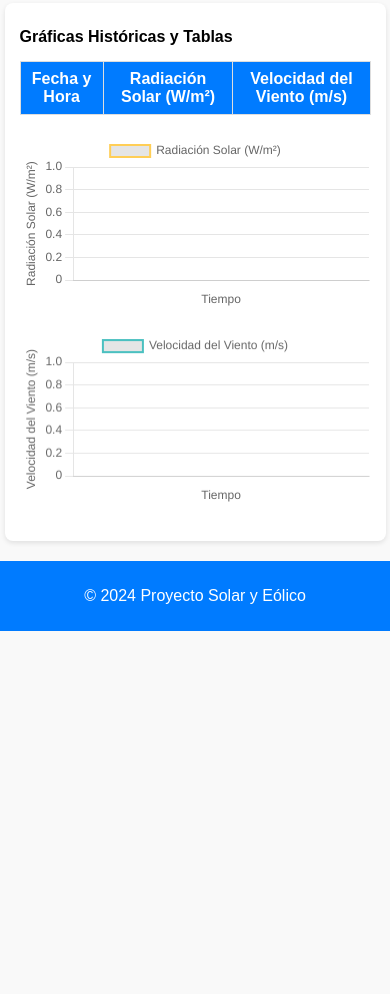
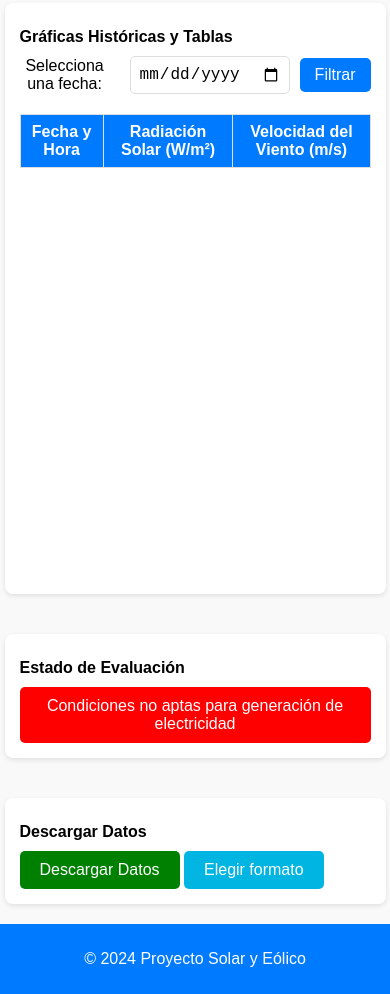
Before and after one commit to JosueFlorian17/ventus_web, a plain HTML site: page index.html in a window 390 px wide. Shown: the part 860-1854 px from the top of the page. Before the commit the page ends 1491 px from the top, so only its background shows below. Drawn offline with nearby package versions, Linux system fonts and the light colour scheme; no server answers.

Commit message:
Add files via upload

```diff
--- a/index.html
+++ b/index.html
@@ -6,6 +6,7 @@
     <title>Monitor de Radiación Solar y Velocidad del Viento</title>
     <link rel="stylesheet" href="styles.css">
     <script src="https://cdn.jsdelivr.net/npm/chart.js"></script>
+    <script src="https://cdnjs.cloudflare.com/ajax/libs/jspdf/2.5.1/jspdf.umd.min.js"></script> <!-- jsPDF -->
 </head>
 <body>
 
@@ -31,6 +32,14 @@
 
 <section id="historical-graphs">
     <h2>Gráficas Históricas y Tablas</h2>
+
+    <!-- Filtro de Fecha -->
+    <div id="date-filter" style="text-align: center; margin-bottom: 20px;">
+        <label for="date-picker" style="font-size: 16px;">Selecciona una fecha:</label>
+        <input type="date" id="date-picker" style="padding: 8px; font-size: 16px; margin-left: 10px; border: 1px solid #ddd; border-radius: 5px;">
+        <button onclick="filterDataByDate()" style="background-color: #007BFF; color: white; padding: 8px 15px; border: none; border-radius: 5px; font-size: 16px; cursor: pointer;">Filtrar</button>
+    </div>
+
     <div class="historical-table">
         <table border="1">
             <thead>
@@ -49,186 +58,34 @@
     <canvas id="windGraph" width="400" height="200"></canvas>
 </section>
 
+
+
+
+<section id="evaluation">
+    <h2>Estado de Evaluación</h2>
+    <button id="evaluationButton" style="background-color: red; color: white; padding: 10px 20px; border: none; cursor: pointer; border-radius: 5px; font-size: 16px;" onclick="toggleStatus()">Condiciones no aptas para generación de electricidad</button>
+</section>
+
+<section id="download-section">
+    <h2>Descargar Datos</h2>
+    <button id="downloadButton" style="background-color: #008000; color: white; padding: 10px 20px; border: none; cursor: pointer; border-radius: 5px; font-size: 16px;">Descargar Datos</button>
+
+    <!-- Dropdown de formatos -->
+    <div class="dropdown" style="position: relative; display: inline-block;">
+        <button id="dropdownButton" style="background-color: #00B5E2; color: white; padding: 10px 20px; border: none; cursor: pointer; border-radius: 5px; font-size: 16px;">Elegir formato</button>
+        <div id="dropdownMenu" style="display: none; position: absolute; background-color: #f9f9f9; min-width: 160px; box-shadow: 0px 8px 16px 0px rgba(0,0,0,0.2); z-index: 1;">
+            <button onclick="downloadAsCSV()" style="background-color: white; color: black; padding: 10px; width: 100%; border: none; text-align: left;">CSV</button>
+            <button onclick="downloadAsPNG()" style="background-color: white; color: black; padding: 10px; width: 100%; border: none; text-align: left;">PNG</button>
+            <button onclick="downloadAsPDF()" style="background-color: white; color: black; padding: 10px; width: 100%; border: none; text-align: left;">PDF</button>
+        </div>
+    </div>
+</section>
+
 <footer>
     <p>&copy; 2024 Proyecto Solar y Eólico</p>
 </footer>
 
-<script>
-// URL de la API de ThingSpeak
-const channelID = 'TU_CANAL_ID'; // Reemplaza con tu ID de canal
-const readAPIKey = 'TU_API_KEY'; // Reemplaza con tu clave de API de solo lectura
-
-// Variables para almacenar datos históricos
-const historicalData = {
-    labels: [],
-    solarValues: [],
-    windValues: []
-};
-
-// Configuración de gráficas en tiempo real
-const ctxSolarReal = document.getElementById('realTimeChart').getContext('2d');
-const realTimeChart = new Chart(ctxSolarReal, {
-    type: 'line',
-    data: {
-        labels: [], // Vacío inicialmente
-        datasets: [{
-            label: 'Radiación Solar (W/m²)',
-            data: [],
-            borderColor: 'rgba(255, 99, 132, 1)',
-            borderWidth: 2,
-            fill: false
-        }]
-    },
-    options: {
-        responsive: true,
-        scales: {
-            x: { title: { display: true, text: 'Tiempo' } },
-            y: { title: { display: true, text: 'Radiación Solar (W/m²)' } }
-        }
-    }
-});
-
-const ctxWindReal = document.getElementById('windSpeedChart').getContext('2d');
-const windSpeedChart = new Chart(ctxWindReal, {
-    type: 'line',
-    data: {
-        labels: [],
-        datasets: [{
-            label: 'Velocidad del Viento (m/s)',
-            data: [],
-            borderColor: 'rgba(54, 162, 235, 1)',
-            borderWidth: 2,
-            fill: false
-        }]
-    },
-    options: {
-        responsive: true,
-        scales: {
-            x: { title: { display: true, text: 'Tiempo' } },
-            y: { title: { display: true, text: 'Velocidad del Viento (m/s)' } }
-        }
-    }
-});
-
-// Configuración de gráficas históricas
-const ctxSolarHist = document.getElementById('solarGraph').getContext('2d');
-const solarGraph = new Chart(ctxSolarHist, {
-    type: 'line',
-    data: {
-        labels: [],
-        datasets: [{
-            label: 'Radiación Solar (W/m²)',
-            data: [],
-            borderColor: 'rgba(255, 206, 86, 1)',
-            borderWidth: 2,
-            fill: false
-        }]
-    },
-    options: {
-        responsive: true,
-        scales: {
-            x: { title: { display: true, text: 'Tiempo' } },
-            y: { title: { display: true, text: 'Radiación Solar (W/m²)' } }
-        }
-    }
-});
-
-const ctxWindHist = document.getElementById('windGraph').getContext('2d');
-const windGraph = new Chart(ctxWindHist, {
-    type: 'line',
-    data: {
-        labels: [],
-        datasets: [{
-            label: 'Velocidad del Viento (m/s)',
-            data: [],
-            borderColor: 'rgba(75, 192, 192, 1)',
-            borderWidth: 2,
-            fill: false
-        }]
-    },
-    options: {
-        responsive: true,
-        scales: {
-            x: { title: { display: true, text: 'Tiempo' } },
-            y: { title: { display: true, text: 'Velocidad del Viento (m/s)' } }
-        }
-    }
-});
-
-// Función para obtener datos de ThingSpeak
-async function fetchThingSpeakData() {
-    const solarResponse = await fetch(`https://api.thingspeak.com/channels/2733672/fields/1.json?api_key=ORQ5UJZGWK3ABPQ6&results=10`);
-    const windResponse = await fetch(`https://api.thingspeak.com/channels/2733672/fields/2.json?api_key=ORQ5UJZGWK3ABPQ6&results=10`);
-
-    const solarData = await solarResponse.json();
-    const windData = await windResponse.json();
-
-    const labels = solarData.feeds.map(feed => feed.created_at);
-    const solarValues = solarData.feeds.map(feed => parseFloat(feed.field1));
-    const windValues = windData.feeds.map(feed => parseFloat(feed.field2));
-
-    return { labels, solarValues, windValues };
-}
-
-// Función para actualizar datos en tiempo real
-async function updateRealTimeChart() {
-    const { labels, solarValues, windValues } = await fetchThingSpeakData();
-    const latestLabel = labels[labels.length - 1];
-    const latestSolar = solarValues[solarValues.length - 1];
-    const latestWind = windValues[windValues.length - 1];
-
-    // Actualizar elementos HTML
-    document.getElementById('solar-radiation').textContent = latestSolar.toFixed(2);
-    document.getElementById('wind-speed').textContent = latestWind.toFixed(2);
-
-    // Actualizar gráficas en tiempo real
-    realTimeChart.data.labels = labels;
-    realTimeChart.data.datasets[0].data = solarValues;
-
-    windSpeedChart.data.labels = labels;
-    windSpeedChart.data.datasets[0].data = windValues;
-
-    realTimeChart.update();
-    windSpeedChart.update();
-}
-
-// Función para actualizar datos históricos
-async function updateHistoricalData() {
-    const { labels, solarValues, windValues } = await fetchThingSpeakData();
-
-    // Agregar datos históricos
-    historicalData.labels.push(...labels);
-    historicalData.solarValues.push(...solarValues);
-    historicalData.windValues.push(...windValues);
-
-    // Actualizar tablas
-    const tableBody = document.getElementById('historical-table-body');
-    labels.forEach((label, index) => {
-        const row = document.createElement('tr');
-        row.innerHTML = `
-            <td>${label}</td>
-            <td>${solarValues[index].toFixed(2)}</td>
-            <td>${windValues[index].toFixed(2)}</td>
-        `;
-        tableBody.appendChild(row);
-    });
-
-    // Actualizar gráficas históricas
-    solarGraph.data.labels = historicalData.labels;
-    solarGraph.data.datasets[0].data = historicalData.solarValues;
-
-    windGraph.data.labels = historicalData.labels;
-    windGraph.data.datasets[0].data = historicalData.windValues;
-
-    solarGraph.update();
-    windGraph.update();
-}
-
-// Actualizar ambas secciones periódicamente
-setInterval(updateRealTimeChart, 5000); // Tiempo real cada 5 segundos
-setInterval(updateHistoricalData, 30000); // Históricos cada 30 segundos
-
-</script>
+<script src="scripts.js"></script>
 
 </body>
 </html>
--- /dev/null
+++ b/scripts.js
@@ -0,0 +1,261 @@
+// URL de la API de ThingSpeak
+const channelID = '2733672'; // Reemplaza con tu ID de canal
+const readAPIKey = 'ORQ5UJZGWK3ABPQ6'; // Reemplaza con tu clave de API de solo lectura
+
+// Variables para almacenar datos históricos
+const historicalData = {
+    labels: [],
+    solarValues: [],
+    windValues: []
+};
+
+// Set para rastrear los timestamps y evitar duplicados
+const fetchedTimestamps = new Set();
+
+// Configuración de gráficas en tiempo real
+const ctxSolarReal = document.getElementById('realTimeChart').getContext('2d');
+const realTimeChart = new Chart(ctxSolarReal, {
+    type: 'line',
+    data: {
+        labels: [],
+        datasets: [{
+            label: 'Radiación Solar (W/m²)',
+            data: [],
+            borderColor: 'rgba(255, 99, 132, 1)',
+            borderWidth: 2,
+            fill: false
+        }]
+    },
+    options: {
+        responsive: true,
+        scales: {
+            x: { title: { display: true, text: 'Tiempo' } },
+            y: { title: { display: true, text: 'Radiación Solar (W/m²)' } }
+        }
+    }
+});
+
+const ctxWindReal = document.getElementById('windSpeedChart').getContext('2d');
+const windSpeedChart = new Chart(ctxWindReal, {
+    type: 'line',
+    data: {
+        labels: [],
+        datasets: [{
+            label: 'Velocidad del Viento (m/s)',
+            data: [],
+            borderColor: 'rgba(54, 162, 235, 1)',
+            borderWidth: 2,
+            fill: false
+        }]
+    },
+    options: {
+        responsive: true,
+        scales: {
+            x: { title: { display: true, text: 'Tiempo' } },
+            y: { title: { display: true, text: 'Velocidad del Viento (m/s)' } }
+        }
+    }
+});
+
+// Función para obtener datos de ThingSpeak
+async function fetchThingSpeakData() {
+    const solarResponse = await fetch(`https://api.thingspeak.com/channels/${channelID}/fields/1.json?api_key=${readAPIKey}&results=10`);
+    const windResponse = await fetch(`https://api.thingspeak.com/channels/${channelID}/fields/2.json?api_key=${readAPIKey}&results=10`);
+
+    const solarData = await solarResponse.json();
+    const windData = await windResponse.json();
+
+    // Verificar si los datos están vacíos
+    if (solarData.feeds.length === 0 || windData.feeds.length === 0) {
+        return null; // No hay datos
+    }
+
+    const labels = solarData.feeds.map(feed => feed.created_at);
+    const solarValues = solarData.feeds.map(feed => parseFloat(feed.field1));
+    const windValues = windData.feeds.map(feed => parseFloat(feed.field2));
+
+    return { labels, solarValues, windValues };
+}
+
+
+// Función para actualizar los datos en tiempo real y el estado del botón
+async function updateRealTimeChart() {
+    try {
+        const { labels, solarValues, windValues } = await fetchThingSpeakData();
+        const latestLabel = labels[labels.length - 1];
+        const latestSolar = solarValues[solarValues.length - 1];
+        const latestWind = windValues[windValues.length - 1];
+
+        // Actualizar elementos HTML con los valores más recientes
+        document.getElementById('solar-radiation').textContent = latestSolar.toFixed(2);
+        document.getElementById('wind-speed').textContent = latestWind.toFixed(2);
+
+        // Verificar las condiciones para el estado (verde)
+        if (latestWind >= 2 && latestWind <= 15 && latestSolar >= 100 && latestSolar <= 1000) {
+            if (status !== 1) {  // Si el estado no es ya verde
+                status = 1; // Cambiar a verde
+                toggleStatus(); // Actualizar el botón a verde
+            }
+        } else {
+            if (status !== 0) {  // Si el estado no es ya rojo
+                status = 0; // Cambiar a rojo
+                toggleStatus(); // Actualizar el botón a rojo
+            }
+        }
+
+        // Actualizar gráficas en tiempo real
+        realTimeChart.data.labels = labels;
+        realTimeChart.data.datasets[0].data = solarValues;
+
+        windSpeedChart.data.labels = labels;
+        windSpeedChart.data.datasets[0].data = windValues;
+
+        realTimeChart.update();
+        windSpeedChart.update();
+    } catch (error) {
+        console.error("Error al obtener los datos de ThingSpeak", error);
+    }
+}
+
+
+
+
+// Función para actualizar datos históricos
+async function updateHistoricalData() {
+    try {
+        const data = await fetchThingSpeakData();
+
+        if (data === null) {
+            // No hay datos, mostrar mensaje en la tabla
+            document.getElementById('historical-table-body').innerHTML = `<tr><td colspan="3">No hay datos históricos disponibles.</td></tr>`;
+            return;
+        }
+
+        const { labels, solarValues, windValues } = data;
+
+        // Agregar solo los datos nuevos que no se hayan procesado antes
+        labels.forEach((label, index) => {
+            if (!fetchedTimestamps.has(label)) {
+                // Agregar timestamp al set
+                fetchedTimestamps.add(label);
+
+                // Agregar datos a las listas históricas
+                historicalData.labels.push(label);
+                historicalData.solarValues.push(solarValues[index]);
+                historicalData.windValues.push(windValues[index]);
+
+                // Actualizar tabla histórica
+                const tableBody = document.getElementById('historical-table-body');
+                const row = document.createElement('tr');
+                row.innerHTML = `
+                    <td>${label}</td>
+                    <td>${solarValues[index].toFixed(2)}</td>
+                    <td>${windValues[index].toFixed(2)}</td>
+                `;
+                tableBody.appendChild(row);
+            }
+        });
+
+        // Actualizar gráficas históricas
+        solarGraph.data.labels = historicalData.labels;
+        solarGraph.data.datasets[0].data = historicalData.solarValues;
+
+        windGraph.data.labels = historicalData.labels;
+        windGraph.data.datasets[0].data = historicalData.windValues;
+
+        solarGraph.update();
+        windGraph.update();
+    } catch (error) {
+        console.error("Error al obtener los datos históricos", error);
+    }
+}
+
+
+// Función para cambiar el estado del botón
+let status = 0; // 0: no aptas, 1: aptas
+
+function updateButtonState() {
+    const button = document.getElementById('evaluationButton');
+    if (status === 1) {
+        button.style.backgroundColor = 'green';
+        button.textContent = 'Condiciones óptimas para generación de electricidad';
+    } else {
+        button.style.backgroundColor = 'red';
+        button.textContent = 'Condiciones no aptas para generación de electricidad';
+    }
+}
+
+
+
+// Llamar a updateButtonState al cargar la página para que se muestre el estado correcto desde el principio
+updateButtonState();
+
+
+// Funciones para descargar archivos
+function downloadAsCSV() {
+    const csvData = [];
+    const labels = historicalData.labels;
+    const solarValues = historicalData.solarValues;
+    const windValues = historicalData.windValues;
+
+    // Encabezados CSV
+    csvData.push('Fecha y Hora, Radiación Solar (W/m²), Velocidad del Viento (m/s)');
+
+    // Datos
+    labels.forEach((label, index) => {
+        csvData.push(`${label}, ${solarValues[index].toFixed(2)}, ${windValues[index].toFixed(2)}`);
+    });
+
+    // Crear un blob con los datos CSV
+    const csvBlob = new Blob([csvData.join('\n')], { type: 'text/csv' });
+    const url = URL.createObjectURL(csvBlob);
+
+    // Crear un enlace de descarga
+    const a = document.createElement('a');
+    a.href = url;
+    a.download = 'datos_históricos.csv';
+    a.click();
+    URL.revokeObjectURL(url);
+}
+
+function downloadAsPNG() {
+    const canvas = document.getElementById('solarGraph');
+    const image = canvas.toDataURL("image/png");
+    const a = document.createElement('a');
+    a.href = image;
+    a.download = 'grafico_solar.png';
+    a.click();
+}
+
+function downloadAsPDF() {
+    const doc = new jsPDF();
+    const canvas = document.getElementById('solarGraph');
+    const imgData = canvas.toDataURL("image/png");
+    doc.addImage(imgData, 'PNG', 10, 10, 180, 160);
+    doc.save('grafico_solar.pdf');
+}
+
+// Función para mostrar el dropdown
+document.getElementById('dropdownButton').addEventListener('click', function() {
+    const dropdownMenu = document.getElementById('dropdownMenu');
+    dropdownMenu.style.display = dropdownMenu.style.display === 'block' ? 'none' : 'block';
+});
+
+// Función para cambiar el estado del botón
+function toggleStatus() {
+    const button = document.getElementById('evaluationButton');
+    if (status === 1) {
+        button.style.backgroundColor = 'green';
+        button.textContent = 'Condiciones óptimas para generación de electricidad';
+    } else {
+        button.style.backgroundColor = 'red';
+        button.textContent = 'Condiciones no aptas para generación de electricidad';
+    }
+}
+
+
+
+
+// Actualizar ambas secciones periódicamente
+setInterval(updateRealTimeChart, 5000); // Tiempo real cada 5 segundos
+setInterval(updateHistoricalData, 30000); // Históricos cada 30 segundos
--- a/styles.css
+++ b/styles.css
@@ -106,3 +106,29 @@ footer {
         height: auto;
     }
 }
+
+
+/* Estilo para el filtro de fecha */
+#date-filter {
+    display: flex;
+    justify-content: center;
+    align-items: center;
+    gap: 10px;
+}
+
+#date-filter input[type="date"] {
+    padding: 8px;
+    font-size: 16px;
+    border: 1px solid #ddd;
+    border-radius: 5px;
+}
+
+#date-filter button {
+    background-color: #007BFF;
+    color: white;
+    padding: 8px 15px;
+    border: none;
+    border-radius: 5px;
+    font-size: 16px;
+    cursor: pointer;
+}
```
